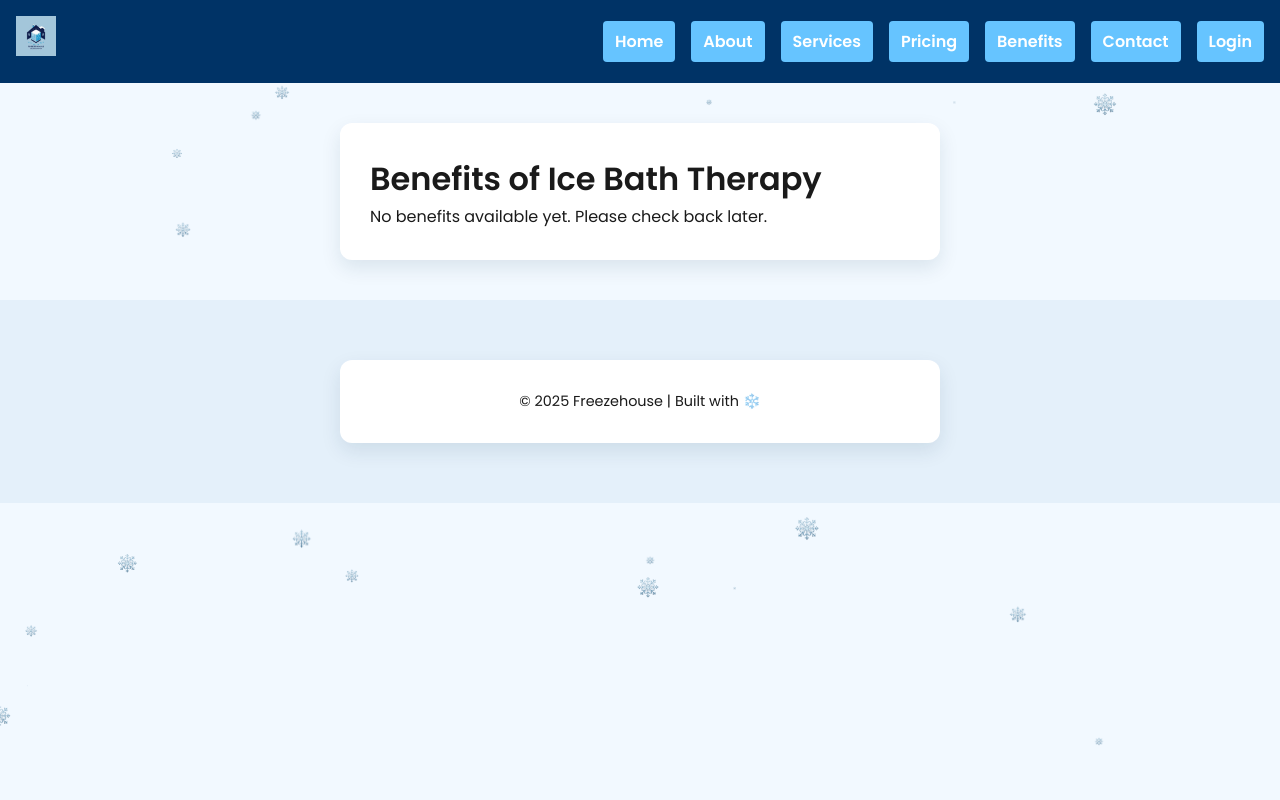
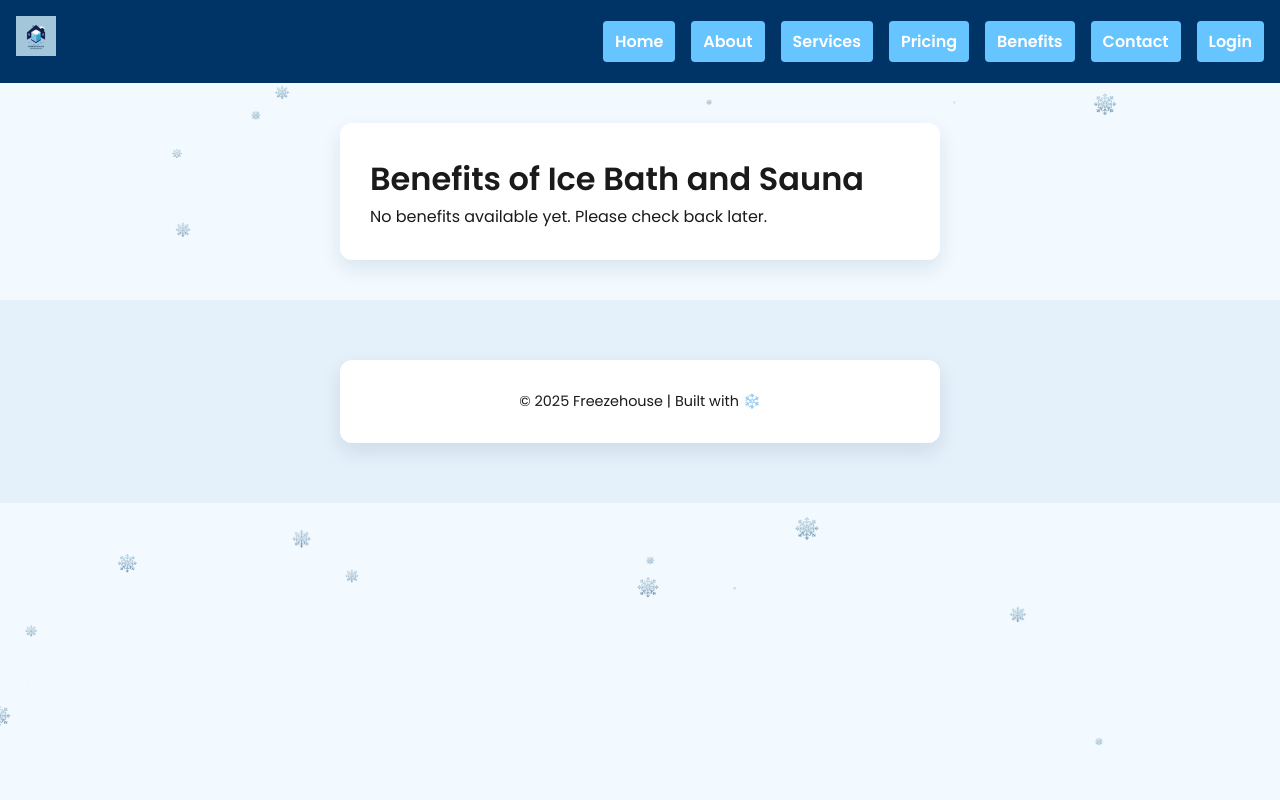
Before and after one commit to manish-1994/freezehouse-flask, a Flask app: page /benefits in a window 1280 px wide. Run offline with Flask 3, Linux system fonts and the light colour scheme; parts of the project's set-up code (start-up, migrations or seed data) failed here and were passed over.

Commit message:
benifits title shifted

```diff
--- a/templates/benefits.html
+++ b/templates/benefits.html
@@ -4,7 +4,7 @@
 {% block title %}Benefits - Freezehouse{% endblock %}
 
 {% block content %}
-  <h1 class="section-heading">Benefits of Ice Bath Therapy</h1>
+  <h1 class="section-heading">Benefits of Ice Bath and Sauna</h1>
 
   {% if benefits %}
     <ul class="card-list">
```
